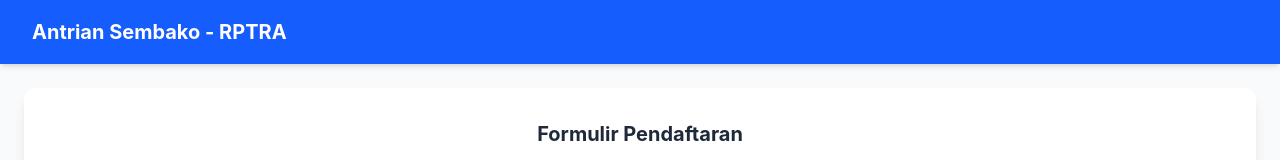
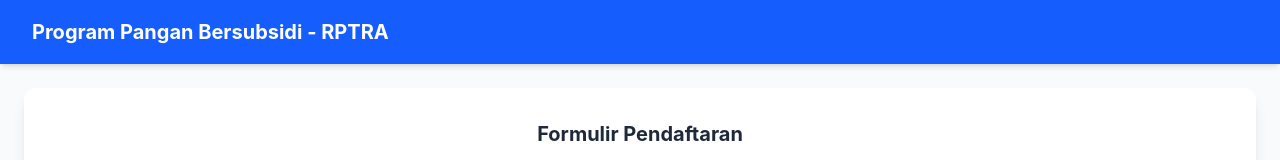
Before and after one commit to AsmodayCelestia/antrian-rptra, a Vue app: page / in a window 1280 px wide. Shown: the top 160 px of the page. Built offline with nearby package versions, Linux system fonts and the light colour scheme; no server answers; the HTML template or start-up script is replaced by a standard one.

Commit message:
change topbar

```diff
--- a/src/components/layout/Topbar.vue
+++ b/src/components/layout/Topbar.vue
@@ -9,7 +9,7 @@
       </svg>
     </button>
 
-    <h1 class="ml-4 text-xl font-bold truncate">Antrian Sembako - RPTRA</h1>
+    <h1 class="ml-4 text-xl font-bold truncate">Program Pangan Bersubsidi - RPTRA</h1>
 
     <div class="ml-auto flex items-center gap-4">
       <span v-if="user" class="text-sm hidden sm:block">{{ user.email }}</span>
```
